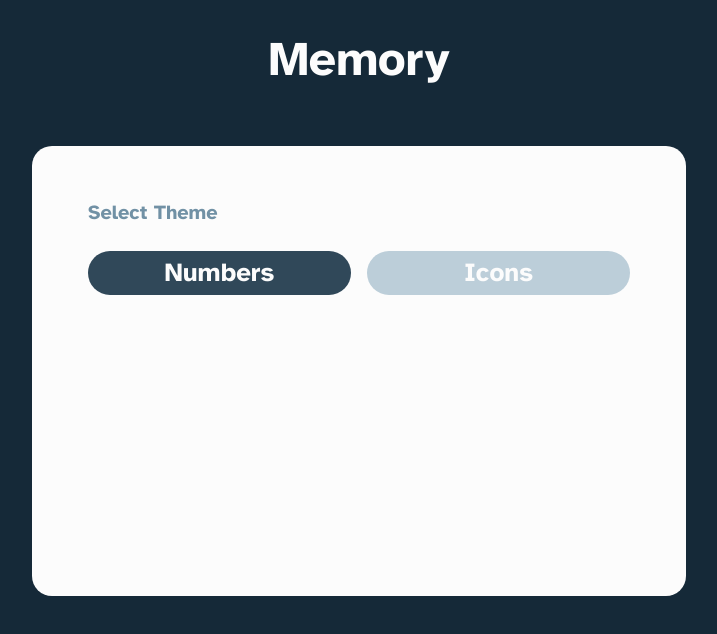
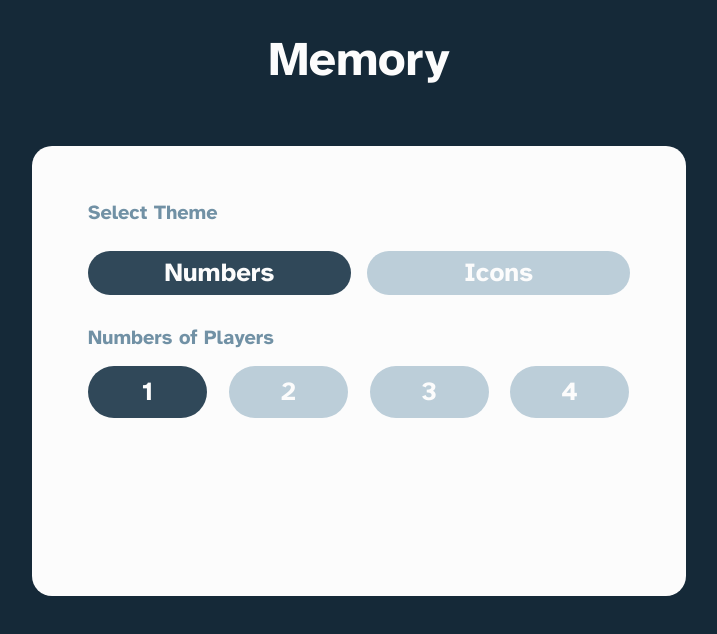
Before and after one commit to selly361/memory-game, a React (Create React App) app: page / in a window 1280 px wide. Shown: the top 634 px of the page, without its empty margins (281-998 px from the left). Built offline with nearby package versions, Linux system fonts and the light colour scheme.

Commit message:
added: numbers of players selection

```diff
--- a/src/components/gameSettings/Settings.tsx
+++ b/src/components/gameSettings/Settings.tsx
@@ -1,11 +1,13 @@
+import { PlayersSelection, ThemeSelection } from 'components'
+
 import { Container } from './styles'
 import React from 'react'
-import { ThemeSelection } from 'components'
 
 function Settings() {
   return (
     <Container>
         <ThemeSelection />
+        <PlayersSelection />
     </Container>
   )
 }
--- a/src/components/gameSettings/styles.ts
+++ b/src/components/gameSettings/styles.ts
@@ -6,6 +6,7 @@ export const Container = styled.div`
   width: 654px;
   height: 450px;
   padding: 56px;
-  display: grid;
-  gap: 30px;
+  display: flex;
+  flex-flow: column;
+  gap: 32px;
 `;
--- a/src/components/index.ts
+++ b/src/components/index.ts
@@ -1,2 +1,3 @@
 export { default as Settings } from "./gameSettings/Settings"
-export { default as ThemeSelection } from "./themeSelection/ThemSelection"
+export { default as ThemeSelection } from "./selections/theme/ThemSelection"
+export { default as PlayersSelection } from "./selections/players/PlayersSelection"
--- /dev/null
+++ b/src/components/selections/gridSize/styles.ts
@@ -0,0 +1 @@
+import styled from "styled-components";
--- /dev/null
+++ b/src/components/selections/players/PlayersSelection.tsx
@@ -0,0 +1,24 @@
+import { Container, Selection, Text } from "./styles";
+import { useAppDispatch, useAppSelector } from "app/hooks";
+
+import React from "react";
+import { changePlayers } from "features/gameSlice";
+
+function PlayersSelection() {
+  const numPlayers = useAppSelector((state) => state.game.numPlayers);
+  const dispatch = useAppDispatch()
+  return (
+    <Container>
+      <Text>Numbers of Players</Text>
+      {[1, 2, 3, 4].map((num) => (
+        <Selection
+        onClick={() => dispatch(changePlayers(num))}
+        className={numPlayers === num ? "active" : ""}>
+          {num}
+        </Selection>
+      ))}
+    </Container>
+  );
+}
+
+export default PlayersSelection;
--- /dev/null
+++ b/src/components/selections/players/styles.ts
@@ -0,0 +1,26 @@
+import { menuSelectionButton } from "global/defaultStyles";
+import styled from "styled-components";
+
+export const Container = styled.p`
+  width: 542px;
+  height: 93px;
+  display: grid;
+  grid-template-columns: 1fr 1fr 1fr 1fr;
+  row-gap: 16px;
+  column-gap: 21px;
+`;
+
+export const Text = styled.p`
+  font-size: 20px;
+  color: #7191a5;
+  grid-column: span 4;
+  width: 100%;
+  text-align: start;
+`;
+
+export const Selection = styled.button`
+    ${menuSelectionButton}
+    border-radius: 26px;
+    width: 119px;
+    height: 52px;
+`
--- a/src/components/themeSelection/styles.ts
+++ b/src/components/selections/theme/styles.ts
@@ -12,15 +12,15 @@ export const Container = styled.p`
 export const Text = styled.p`
   font-size: 20px;
   color: #7191a5;
-  grid-column: 1/2;
+  grid-column: span 2;
+  width: 100%;
+  text-align: start;
 `;
 
 export const NumbersSelection = styled.button`
     ${menuSelectionButton}
-    grid-row: 2;
 `
 
 export const IconsSelection = styled.button`
-    grid-row: 2;
     ${menuSelectionButton}
 `
--- a/src/features/gameSlice.ts
+++ b/src/features/gameSlice.ts
@@ -9,9 +9,9 @@ const initialState: gameSliceState = {
   numPlayers: 1,
   currentPlayer: 1,
   playerMoves: {
-    1: 0
+    1: 0,
   },
-  grid: shuffle(Array.from({ length: 16 }, (_, i) => i + 1))
+  grid: shuffle(Array.from({ length: 16 }, (_, i) => i + 1)),
 };
 
 const gameSlice = createSlice({
@@ -20,56 +20,57 @@ const gameSlice = createSlice({
   initialState,
 
   reducers: {
-
-
     changeTheme: (state, action) => {
       state.theme = action.payload;
     },
 
+    changePlayers: (state, action) => {
+      state.numPlayers = action.payload;
+
+      const arr = Array.from({ length: action.payload }, (_, i) => i + 1);
+
+      const playerMoves: playerMoves = arr.reduce(
+        (accum: playerMoves, current: number) => {
+          accum[current] = 0;
+          return accum;
+        },
+        {}
+      );
+
+      state.playerMoves = playerMoves;
+    },
+
     changeSettings: (state, action) => {
-      const { numPlayers, gridSize, theme } = action.payload;
+      const { gridSize, theme } = action.payload;
 
-      state.numPlayers = numPlayers;
       state.gridSize = gridSize;
 
-
-
-      if(state.gridSize === "6x6"){
-        state.grid = shuffle(Array.from({ length: 36 }, (_, i) => i + 1))
+      if (state.gridSize === "6x6") {
+        state.grid = shuffle(Array.from({ length: 36 }, (_, i) => i + 1));
       } else {
-        state.grid = shuffle(Array.from({ length: 16 }, (_, i) => i + 1))
-
+        state.grid = shuffle(Array.from({ length: 16 }, (_, i) => i + 1));
       }
-
-      const arr = Array.from({ length: numPlayers }, (_, i) => i + 1);
-
-
-      const playerMoves: playerMoves = arr.
-      reduce((accum: playerMoves, current: number) => {
-        accum[current] = 0
-        return accum
-      }, {});
-
-      state.playerMoves = playerMoves
-
     },
 
     changeCurrentPlayer: (state) => {
-        state.currentPlayer++
+      state.currentPlayer++;
 
-        if(state.currentPlayer > state.numPlayers){
-            state.currentPlayer = 1
-        }
+      if (state.currentPlayer > state.numPlayers) {
+        state.currentPlayer = 1;
+      }
     },
 
     changePlayerMoves: (state) => {
-        state.playerMoves[state.currentPlayer]++
+      state.playerMoves[state.currentPlayer]++;
     },
-
-
-
   },
 });
 
 export default gameSlice.reducer;
-export const { changeCurrentPlayer, changePlayerMoves, changeSettings, changeTheme } = gameSlice.actions
+export const {
+  changeCurrentPlayer,
+  changePlayerMoves,
+  changeSettings,
+  changeTheme,
+  changePlayers,
+} = gameSlice.actions;
```
Also changed, not shown: src/components/selections/gridSize/GrideSizeSelection.tsx (added, +9 -0 lines), src/components/selections/theme/ThemSelection.tsx (renamed from src/components/themeSelection/ThemSelection.tsx).
